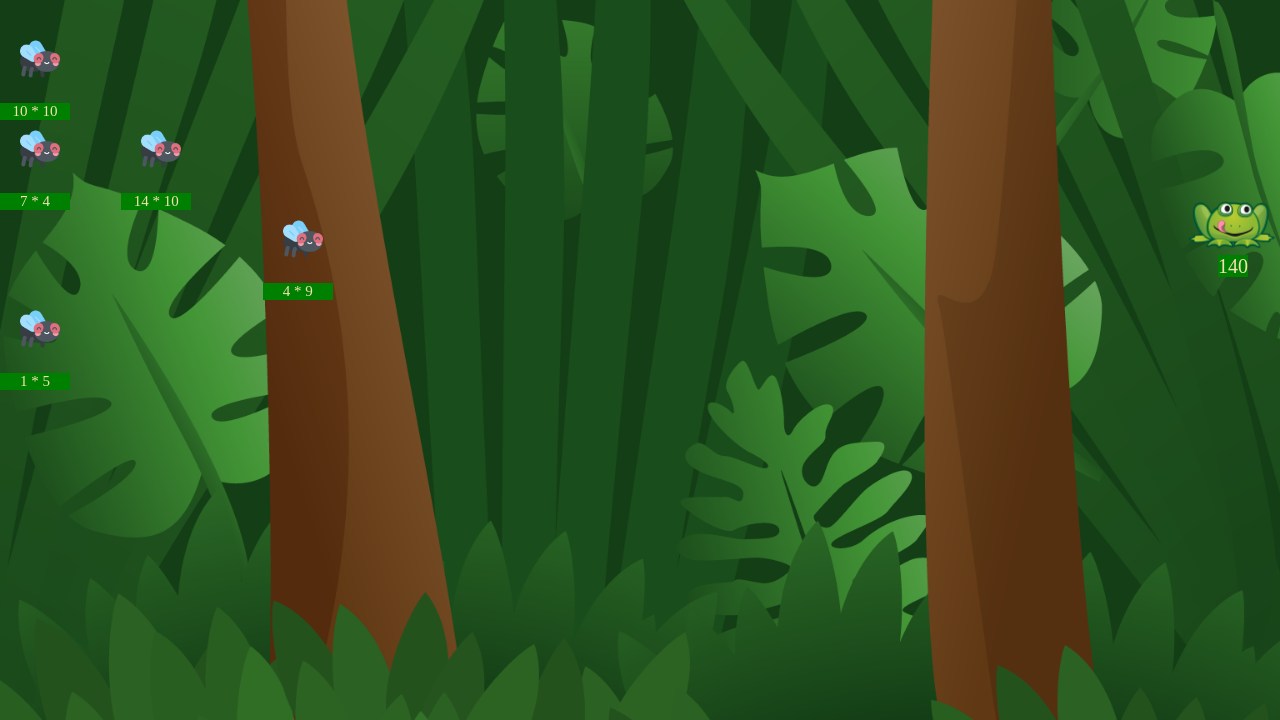
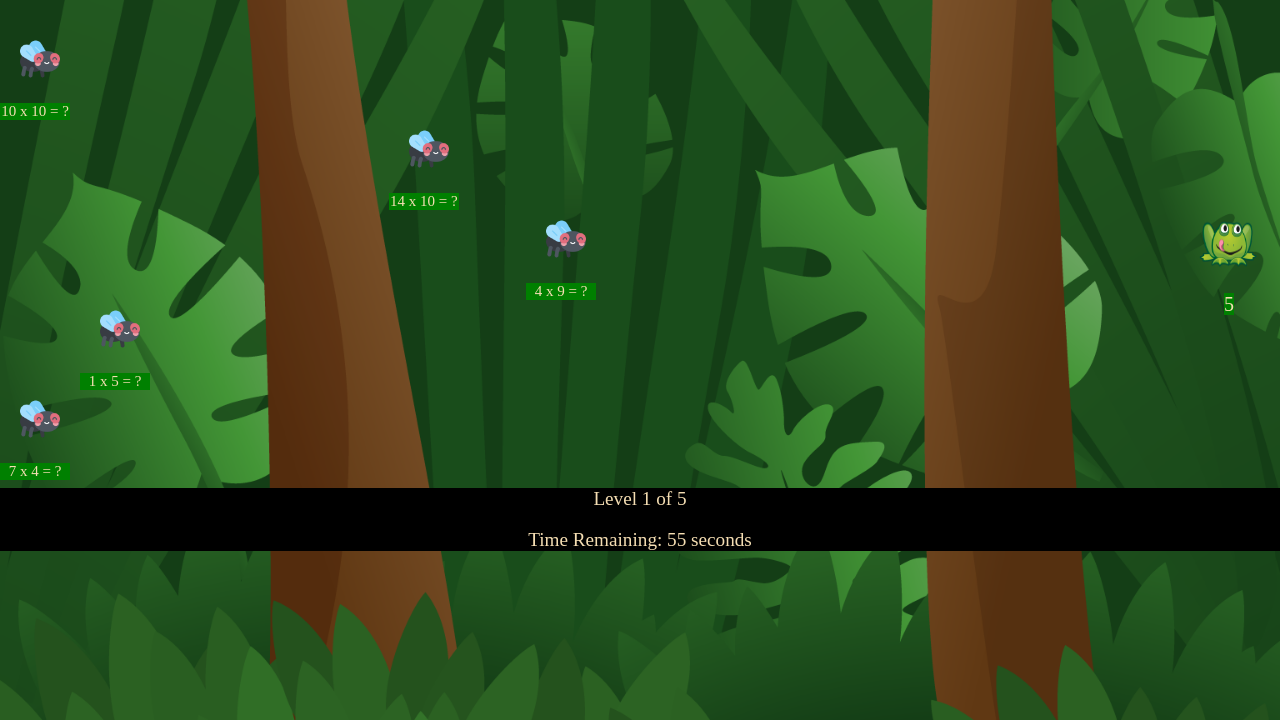
Before and after one commit to mascarenhaswanja/webmathgame, a plain HTML site: page play.html in a window 1280 px wide. Shown: the part 101-821 px from the top of the page. Drawn offline with Linux system fonts and the light colour scheme.

Commit message:
game over

```diff
--- a/css/styles.css
+++ b/css/styles.css
@@ -104,9 +104,10 @@ a {
 
 
 .img-frog {
-    width: 94px;
-    height: 52px;
-    /* padding: 20px;   */
+    width: 62px;
+    height: 50px;
+    padding: 20px;
+    vertical-align: auto;
 }
 
 .results {
@@ -128,13 +129,13 @@ ul {
     padding: 0;
   }
 
-.game {
+  .game {
     display: grid;
-    grid-template-columns: repeat( 50 , 2fr);
+    grid-template-columns: repeat( 20 , 2fr);
     grid-template-rows: repeat(5, 90px);
-}
+  }
 
-.frog-answer-box {
+  .frog-answer-box {
     width: 50px;
     height: 30px;
     background-color:green;
--- a/js/game.js
+++ b/js/game.js
@@ -1,64 +1,71 @@
-//@TODO: Implement Local Storage x score
-//@TODO: To win the game, the player must successfully defeat 5 levels of the game within the specified time.
+console.log("Output - Expert Math Frog");
+/* players have 60 seconds to correctly answer a series of math multiplication questions. Correctly answering a question advances the user to the next level. To win the game, the player must successfully defeat 5 levels of the game within the specified time
+*/
+//@TODO: Implement DB player x score
 
-// Global Variables
 let player
+// let question = []
 let score = 0
 let fly = []
-let currentLevel = 0
-let timeRemaining = 60
-let currentTime
-let trigger
-let currentFrogRow = 3
-const x = document.body.clientWidth
-const y = document.body.clientHeight
+const x = document.body.clientWidth;
+const y = document.body.clientHeight;
 
-class Fly {
-  constructor(speed) {
-    this.speed = speed
-    this.randomSpeed()
-  }
 
-  randomSpeed() {
-    this.speed = Math.floor(Math.random() * 10) + this.speed / 10
-  }
-}
 
 const startGame = () => {
-    console.log("Start Game")
+    console.log("Start Game");
     /* @TODO: In each level, enemies move from left to right at random speeds.
      Some enemies will move faster; others will move slower. */
     for (let i = 0; i < 5; i++) {
         fly.push(new Fly(10))
     }
-    currentLevel++
 }
+
 
 /*  For each row generate the question with random numbers
 Each multiplication question must consist of two randomly generated numbers.
   The first number must be between 1-15.
   The second number must be a value between 1-10.
 */
+const generateQuestion= () => {
+        // generate different questions for each level
 
-//@TODO: Implement distinct question and answer - Not use the same result
-const generateQuestion = () => {
-      let question = ""
-      const first = Math.floor((Math.random() * 15) + 1)
-      const second = Math.floor((Math.random() * 10) + 1)
-      question = `${parseInt(first)} * ${parseInt(second)}`
-      result = first * second
+        let question = ""
+            const first = Math.floor((Math.random() * 15) + 1)
+            const second = Math.floor((Math.random() * 10) + 1)
+            question = `${parseInt(first)} x ${parseInt(second)} = ?`
+            result = first * second
 
     return [question,result]
 }
 
-// Start game until timeRemaining < 60 seg and itemCol < 50
+class Fly {
+    constructor(speed) {
+      this.speed = speed
+      this.randomSpeed()
+    }
+
+    randomSpeed() {
+      this.speed = Math.floor(Math.random() * 10) + this.speed / 10
+    }
+}
+
+
 startGame()
 
 
+
+/// new code -- mayank
+
+const level = 0;
+let timeleft = 60;
+var trigger ;
+let itemColGameEnd = 0
+
 const initalSetup = () => {
   const selectedQuestion = Math.floor((Math.random() * 5))
+  let selectedResult
 
-  let selectedResult
   for(let i = 0; i< 5; i++){
     let [question, result] = generateQuestion()
     document.querySelector(".game").innerHTML += `
@@ -67,72 +74,33 @@ const initalSetup = () => {
   <p class="fly-question-box">${question}</p>
   </div>
   `
+  document.querySelector(`#fly-${i+1}`).style.gridColumn = '1'
+  document.querySelector(`#fly-${i+1}`).style.gridRow = `${i+1}`
 
     if (i === selectedQuestion) {
       selectedResult = result
     }
   }
 
+  // document.querySelector(".game").innerHTML = `
+  // <img  class="img-frog" src="assets/img/frog_new.png">
+  // `
   document.querySelector(".game").innerHTML += `
   <div class="frog">
     <img class="img-frog" src="assets/img/frog_new.png">
     <div class="frog-answer-box">${selectedResult}</div>
   </div>
   `
-  document.querySelector(".frog").style.gridColumn = '50'
+  document.querySelector(".frog").style.gridColumn = '20'
   document.querySelector(".frog").style.gridRow = '3'
+  // document.querySelector(".img-frog").style.gridColumn = '20';
+  // document.querySelector(".img-frog").style.gridRow = '3';
 }
-
-const changeFlyLocation = (col) => {
-  let selectedFly = Math.floor(Math.random() * 5) + 1;
-  let currentFlyCol = document.querySelector(`#fly-${selectedFly}`).style.gridColumn
-
-  if(currentFlyCol === ""){
-      document.querySelector(`#fly-${selectedFly}`).style.gridColumn = "1";
-      document.querySelector(`#fly-${selectedFly}`).style.gridRow = `${selectedFly}`
-  }else{
-    let newFlyCol = parseInt(currentFlyCol) + col
-    gameOver(newFlyCol)
-    //console.log("Fly col" ,newFlyCol)
-    document.querySelector(`#fly-${selectedFly}`).style.gridColumn = `${newFlyCol}`
-    document.querySelector(`#fly-${selectedFly}`).style.gridRowStart = `${selectedFly}`
-  }
-}
-
-const changeFrogLocation = (row) => {
-   document.querySelector(".img-frog").style.gridRow = row
-  //document.querySelector("frog").style.gridRow = row
-}
-
-const randomSpeed = () => {
-  const speed = Math.floor(Math.random() * 4) + 1
-  return speed;
-
-}
-const gameFlyLocation = () => {
-    let col = randomSpeed()
-    changeFlyLocation(col)
-}
-
-const gameLogic = () => {
-  trigger = setInterval(gameFlyLocation,1000)
-}
-
-const gameTime = () => {
-  document.querySelector(".results").innerHTML = `
-  <p>Level <span>${currentLevel}</span> of 5</p>
-  <p>Time Remaining: <span>${timeRemaining}</span> seconds</p>
-  `
-  currentTime = setInterval(initalSetup,1000)
-  timeRemaining -= currentTime
-}
-
-const gameOver = (itemCol) => {
-  //@TODO Game over itemCol === 50 or Time === 60 seg
-  console.log("itemCol ", itemCol)
-    if(itemCol === 50){
-      //game over
-      console.log("Game over  itemCol ", itemCol)
+const gameOver = () => {
+  if(itemColGameEnd === 20 || timeleft === 0 || level >= 5){
+     //game over
+      console.log("Game over");
+      clearInterval(trigger)
       document.querySelector(".game-over").innerText = "GAME OVER"
 
       document.querySelector(".game-over").style.color = "wheat"
@@ -140,57 +108,119 @@ const gameOver = (itemCol) => {
 
       document.querySelector("button").classList.remove("hidden")
 
-      clearInterval(trigger)
-      // Show Results and button Play again
-      // clearInterval when time > 60 seg
-      clearInterval(timeRemaining)
+    }else{
+    return;
+  }
+}
+const changeFlyLocation = (col) => {
+    let selectedFly = Math.floor(Math.random() * 5) + 1;
+    let currentFlyCol = document.querySelector(`#fly-${selectedFly}`).style.gridColumn
 
-    }else{
-      return
+    let newFlyCol = parseInt(currentFlyCol) + col ;
+    if(newFlyCol >= itemColGameEnd){
+      itemColGameEnd = newFlyCol;
+      console.log(itemColGameEnd);
+      gameOver();
     }
+    if(newFlyCol <= 20){
+      console.log("Fly col" ,newFlyCol)
+      document.querySelector(`#fly-${selectedFly}`).style.gridColumn = `${newFlyCol}`;
+      document.querySelector(`#fly-${selectedFly}`).style.gridRowStart = `${selectedFly}`;
+    }
+
+}
+const changeFrogLocation = (row) => {
+  document.querySelector(".img-frog").style.gridRow = row;
+}
+const randomSpeed = () => {
+  const speed = Math.floor(Math.random() * 4) + 1;
+  return speed;
+
+}
+const gameFlyLocation = () => {
+    let col = randomSpeed();
+    changeFlyLocation(col)
+}
+
+const gameLogic = () => {
+  timer();
+  initalSetup();
+  gameFlyLocation();
+  trigger = setInterval(gameFlyLocation,1000);
 }
 
 
+let currentFrogRow = 3;
   document.onkeydown = function (event) {
 
       switch (event.keyCode) {
         case 38:
            //console.log("Up key is pressed.");
            if(currentFrogRow <= 1){
-             return
+             return;
            }else{
-            currentFrogRow -= 1
+            currentFrogRow -= 1;
             changeFrogLocation(currentFrogRow)
            }
 
-           break
+           break;
         case 40:
            //console.log("Down key is pressed.");
            if(currentFrogRow >= 5){
-             return
+             return;
            }else{
             currentFrogRow += 1;
             changeFrogLocation(currentFrogRow)
            }
 
-           break
+           break;
 
         case 32:
-          //console.log("Space bar pressed")
-          checkAnswer()
-          break
+          //console.log("Space bar pressed");
+          checkAnswer();
+          break;
      }
 
 
  };
-
 const checkAnswer = () => {
-  //let frogRow = document.querySelector(".img-frog").style.gridRow
-  let frogRow = document.querySelector(".frog").style.gridRow
+  let frogRow = document.querySelector(".img-frog").style.gridRow
   let flyRow = document.querySelector(`#fly-${frogRow.charAt(0)}`)
+  let question = flyRow.querySelector(".fly-question-box").innerText
+  removeFlyOnCorrectAnswer(frogRow.charAt(0));
+  console.log(question);
+}
+const timer = () => {
+  var downloadTimer = setInterval(function(){
+  if(timeleft <= 0){
+    clearInterval(downloadTimer);
+  }else{
+    timeleft -= 1;
+  }
+  document.querySelector("#remaining").innerText = timeleft;
+}, 1000);
 }
 
-// GAME
-initalSetup()
-gameFlyLocation()
-gameLogic();
+// gameLogic();
+
+const removeFlyOnCorrectAnswer = (fly_id) => {
+  document.querySelector(`#fly-${fly_id}`).innerHTML = ""
+}
+
+const setLevel = (level) => {
+  document.querySelector("#level").innerText = level;
+  let checkIfFlyExist = document.querySelector(".img-fly")
+  if(checkIfFlyExist == ""){
+     if(level >= 5){
+       gameOver();
+     }else{
+
+     }
+  }else{
+    level += 1;
+    gameLogic();
+    //need to fix running after level clearance
+
+  }
+}
+setLevel(1);
--- a/play.html
+++ b/play.html
@@ -16,9 +16,10 @@
         <!-- add flys dinamically - different times -->
         </section>
         <div class="results">
-            <!-- <p>Level <span id="level">2</span> of 5</p>
-            <p>Time Remaining: <span id="remaining">40</span> seconds</p> -->
+            <p>Level <span id="level">1</span> of 5</p>
+            <p>Time Remaining: <span id="remaining">60</span> seconds</p>
         </div>
+
         <div class="game-over"></div>
 
         <button class="hidden">Play Again</button>
```
